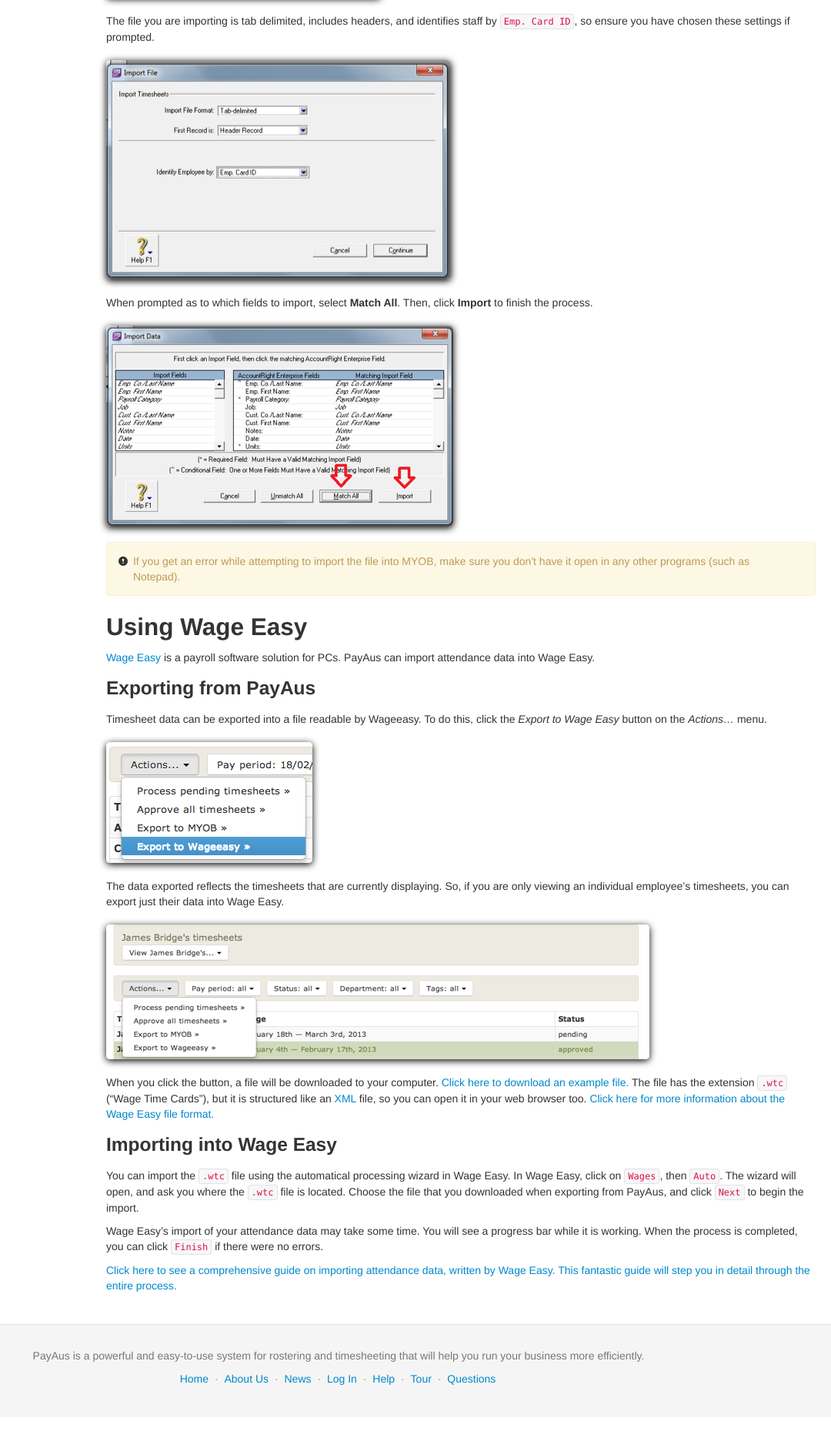
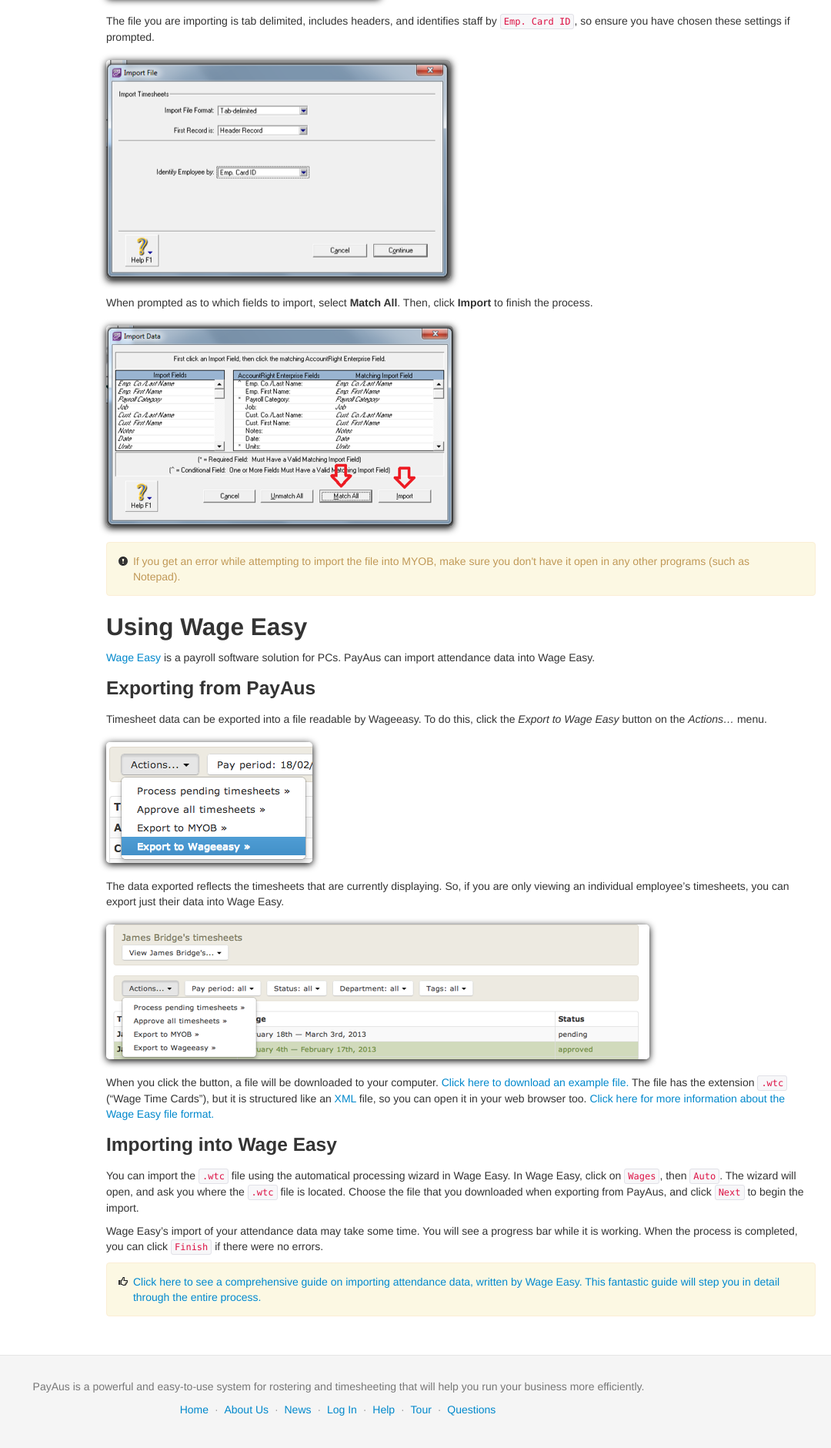
Before and after one commit to ghiculescu/payaus-docs, a Jekyll site: the page built from _posts/timesheets/2013-02-09-exports.md, in a window 1280 px wide. Shown: the part 1427-3308 px from the top of the page at 77% size, without its empty margins (200-1280 px from the left). Built offline with Jekyll 4.4.1, drawn with Linux system fonts in a browser that asks for light colours; before the commit the page ends 3268 px from its top, so only the background shows below that.

```diff
--- a/_posts/timesheets/2013-02-09-exports.md
+++ b/_posts/timesheets/2013-02-09-exports.md
@@ -65,4 +65,9 @@ You can import the `.wtc` file using the automatical processing wizard in Wage E
 
 Wage Easy's import of your attendance data may take some time. You will see a progress bar while it is working. When the process is completed, you can click `Finish` if there were no errors.
 
-[Click here to see a comprehensive guide on importing attendance data, written by Wage Easy. This fantastic guide will step you in detail through the entire process.](/files/wageeasy_import_guide.pdf)
+<div class="alert alert-block">
+  <i class="icon-thumbs-up"> </i>
+  <p>
+  	<a href="/files/wageeasy_import_guide.pdf">Click here to see a comprehensive guide on importing attendance data, written by Wage Easy. This fantastic guide will step you in detail through the entire process.</a>
+  </p>
+</div>
```
Also changed, not shown: 1 other file.
